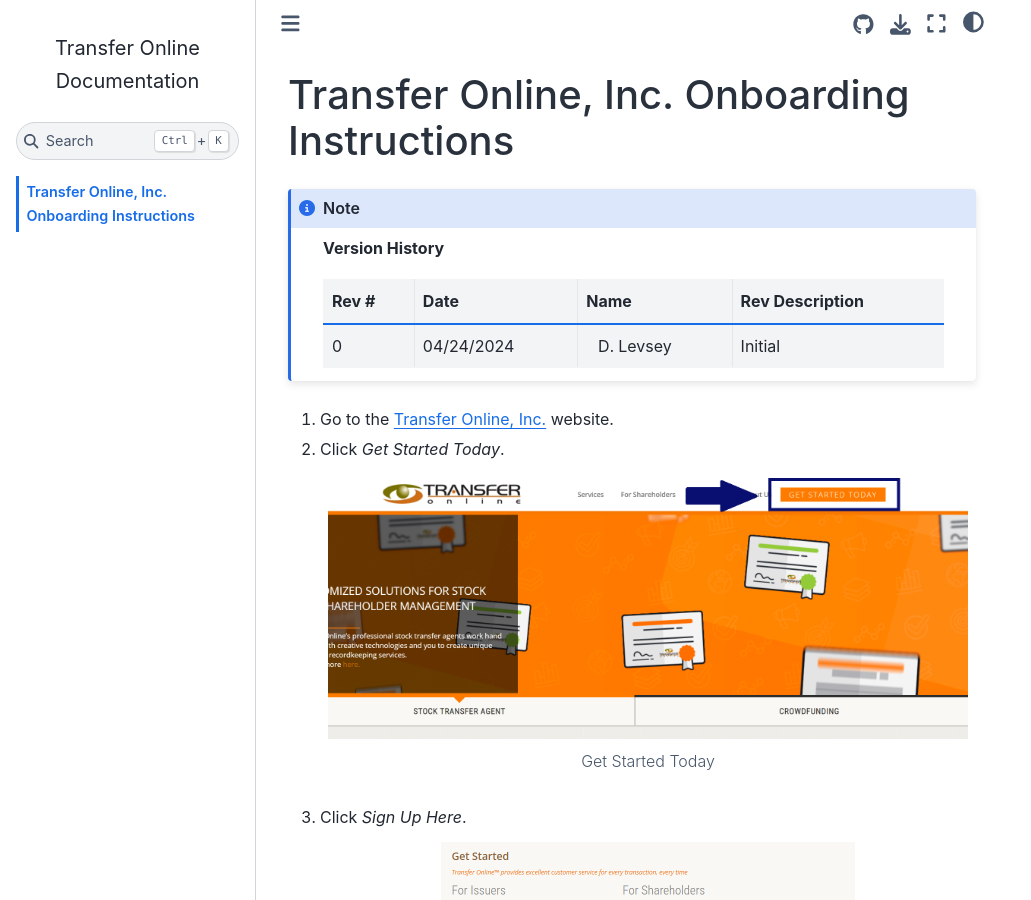
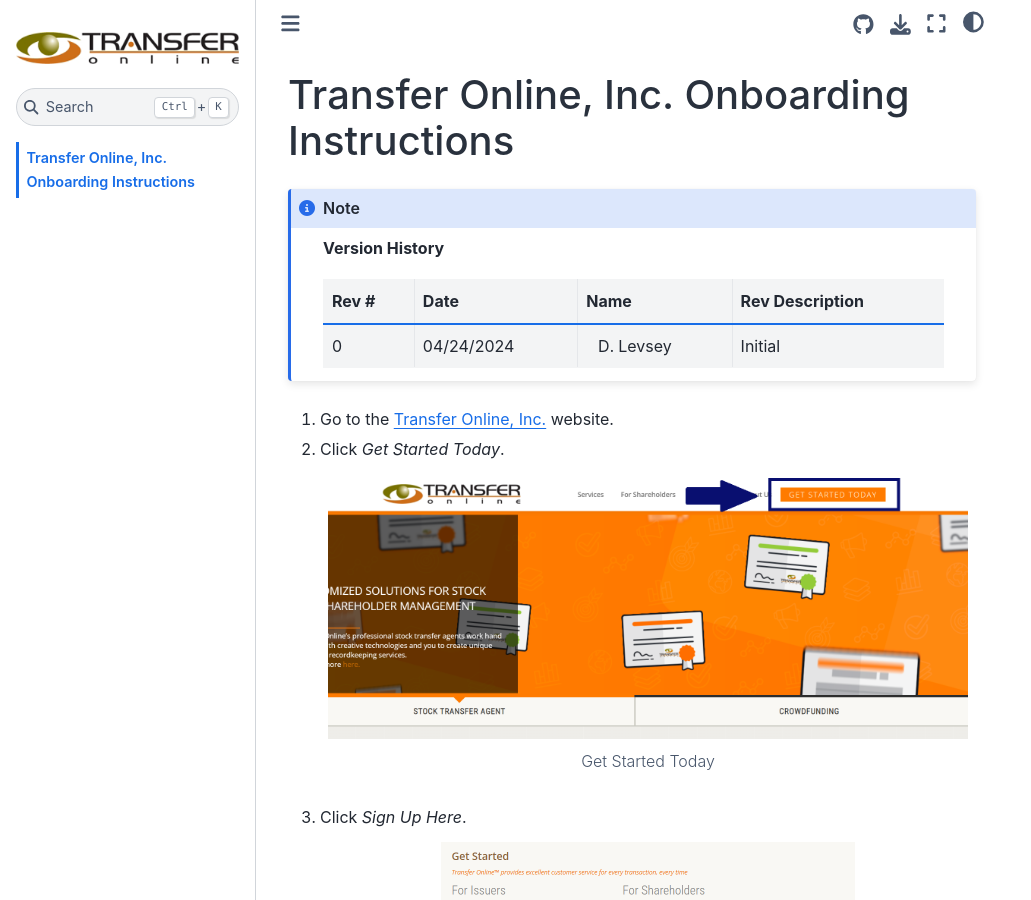
Before and after one commit to levseyd01/TOL_onboarding, a Sphinx documentation site: the page built from source/index.rst, in a window 1280 px wide and 900 px high. Shown: the whole window, without its empty margins (0-1031 px from the left). Built offline with Sphinx 7.4.7 and the Sphinx Book theme 1.1.4, drawn with Linux system fonts in a browser that asks for light colours.

Commit message:
fixed logo

```diff
--- a/source/conf.py
+++ b/source/conf.py
@@ -140,7 +140,7 @@
     "show_prev_next": False
 }
 
-html_logo = "_static/tol_logo.png"
+html_logo = "_static/tol-logo.png"
 
 html_theme = 'sphinx_book_theme'
 
--- a/source/index.rst
+++ b/source/index.rst
@@ -59,8 +59,8 @@
 3. Click `Sign Up Here`.
 
    .. figure:: _static/pdf_images/sign_up_here_shareholders.png
+      :alt: Sign Up Here
       :scale: 50%
-      :alt: Sign Up Here
       :align: center
 
       Sign Up Here
@@ -68,8 +68,8 @@
 4. Fill out the required information.
 
    .. figure:: _static/pdf_images/register_for_online_access_page.png
+      :alt: Register Online Access Page
       :scale: 50%
-      :alt: Register Online Access Page
       :align: center
 
       Register Online Access Page
@@ -124,8 +124,8 @@
      5.2.1. **(To Skip)** Click `Skip This Step`.
 
      .. figure:: _static/pdf_images/skip_certificate_information.png
+        :alt: Skip Certificate Information
         :scale: 35%
-        :alt: Skip Certificate Information
         :align: center
 
         Skip Certificate Information
```
